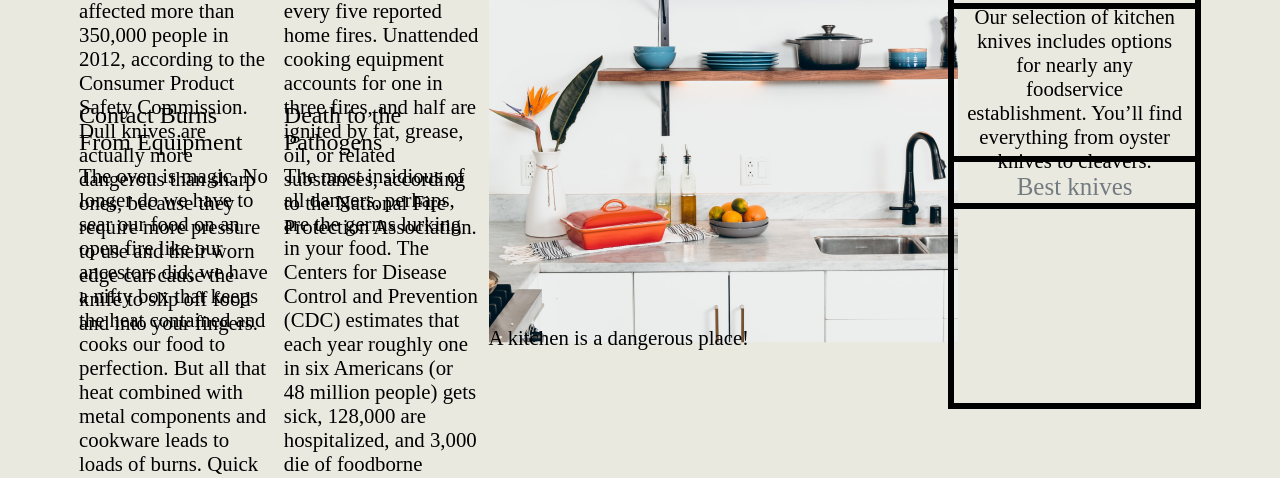
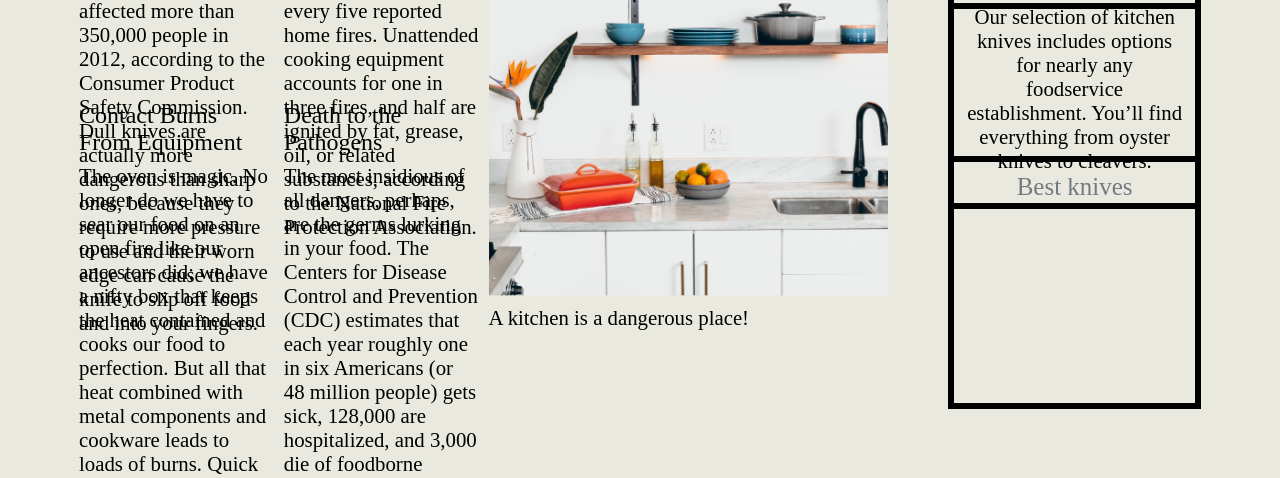
Before and after one commit to ChristianScholtysik/Super-7000-News, a plain HTML site: page index.html in a window 1280 px wide. Shown: the part 469-947 px from the top of the page. Drawn offline with Linux system fonts and the light colour scheme; a web font is replaced by a local one.

Commit message:
fix image

```diff
--- a/assets/css/style.css
+++ b/assets/css/style.css
@@ -78,7 +78,6 @@ header h1 {
     "three six seven seven aside-sec"
     "three six seven-p seven-p aside-sec";
   gap: 10px;
-  /* border: 5px solid red; */
   padding: 15px;
   margin-bottom: 20px;
 }
@@ -101,7 +100,7 @@ header h1 {
 .seven-p {
   grid-area: seven-p;
   font-size: 1.3em;
-  margin-top: 20px;
+  margin-top: 0;
 }
 .one {
   grid-area: one;
@@ -127,6 +126,10 @@ header h1 {
 
 .seven {
   grid-area: seven;
+  background-image: url(../img/kitchen.jpg.png);
+  background-repeat: no-repeat;
+  background-size: cover;
+  background-position: center;
 }
 
 .eight {
--- a/index.html
+++ b/index.html
@@ -85,7 +85,7 @@
 
       <!-- section 3 -->
       <section class="seven">
-        <img src="assets/img/kitchen.jpg.png" alt="" />
+        <!-- <img src="assets/img/kitchen.jpg.png" alt="" /> -->
       </section>
       <p class="seven-p">A kitchen is a dangerous place!</p>
       <!--section 4 -->
```
